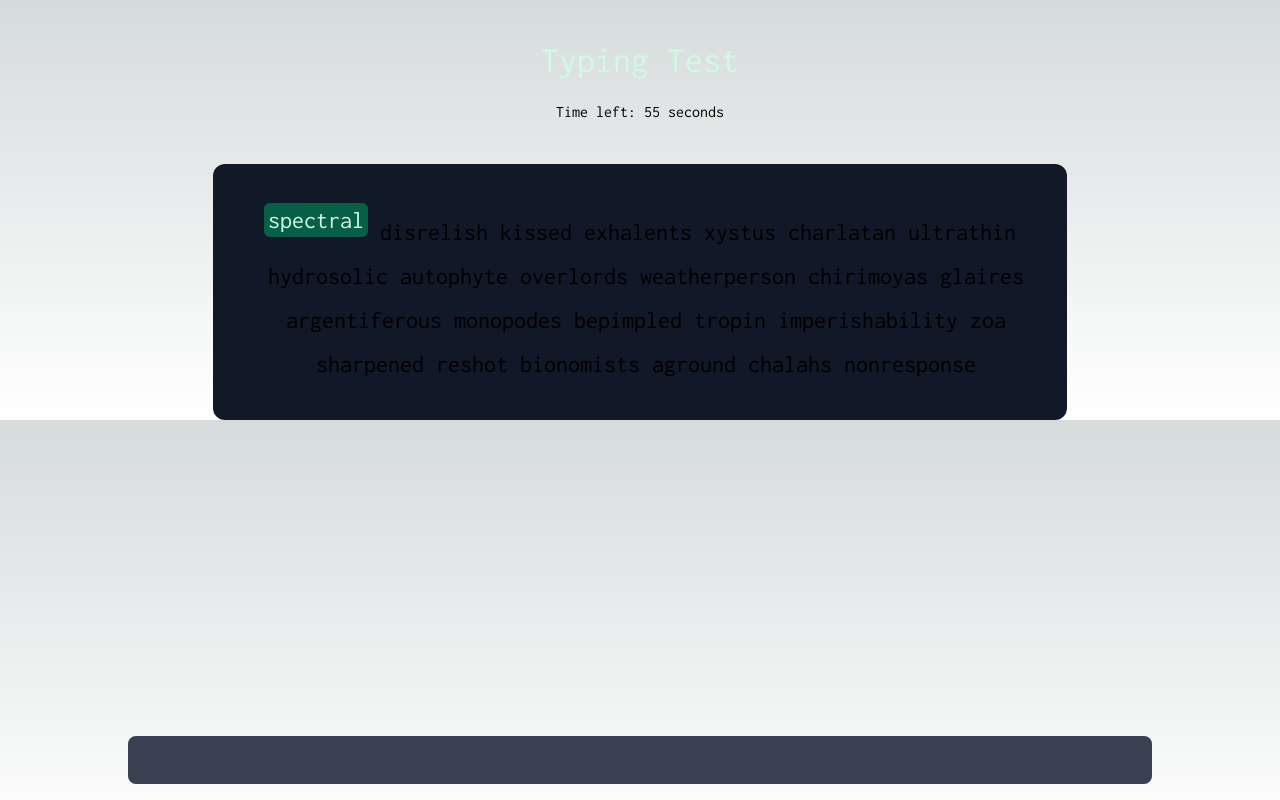
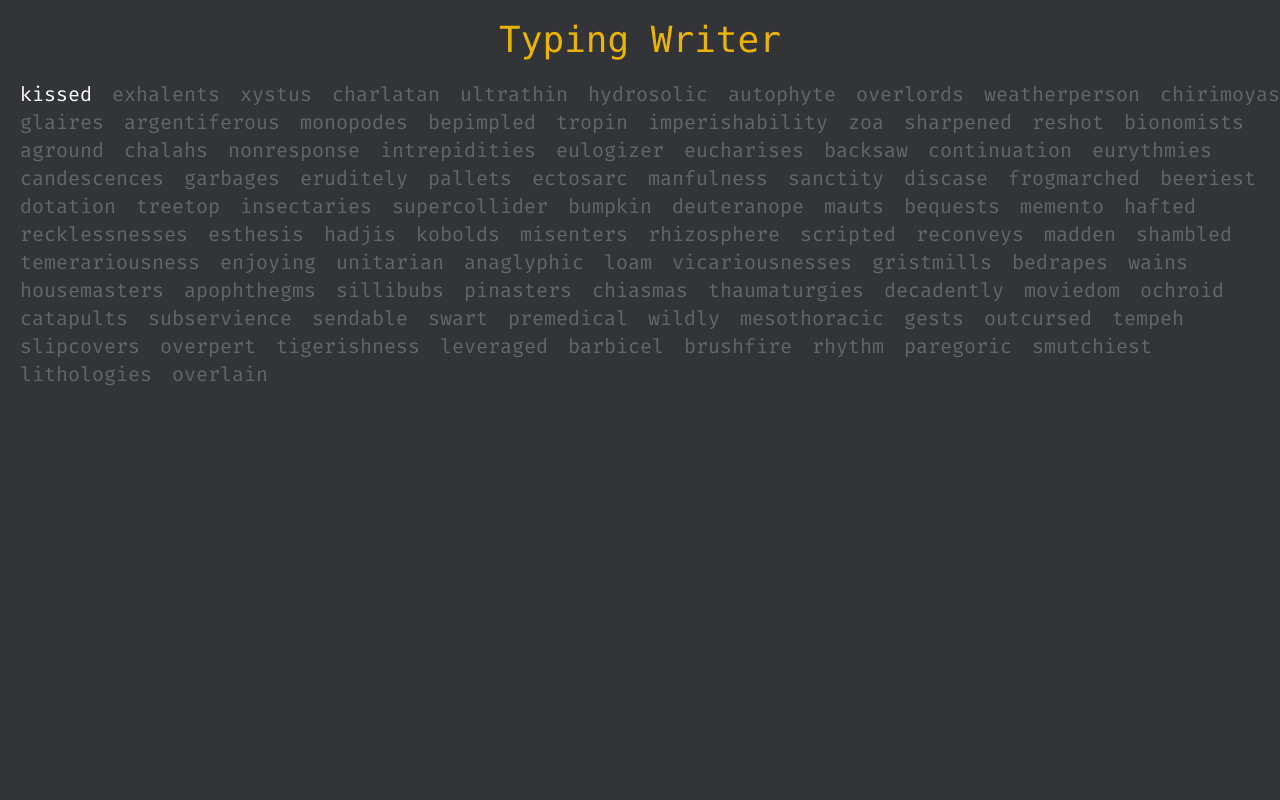
Before and after one commit to tnrajpara/typing-test-app, a Next.js app: page / in a window 1280 px wide. Built offline with nearby package versions, Linux system fonts and the light colour scheme.

Commit message:
change whole container

```diff
--- /dev/null
+++ b/app/TypeBox.jsx
@@ -0,0 +1,81 @@
+"use client";
+import { useState, useRef, useEffect } from "react";
+import jsonArr from "./temp";
+import { Input } from "postcss";
+
+const TypeBox = () => {
+  const [inputValue, setInputValue] = useState("");
+  const [completed, setCompleted] = useState(false);
+  const [currentIndex, setCurrentIndex] = useState(0);
+  const [wrongWord, setWrongWord] = useState();
+
+  const handleInputChange = (e) => {
+    const { value } = e.target;
+    setInputValue(value);
+    if (value.toLowerCase() === jsonArr[currentIndex].text.toLowerCase()) {
+      if (currentIndex < jsonArr.length - 1) {
+        setCurrentIndex((prevIndex) => prevIndex + 1);
+        console.log(currentIndex);
+        setInputValue("");
+      } else {
+        setCompleted(true);
+      }
+    }
+  };
+
+  const inputRef = useRef(null);
+
+  useEffect(() => {
+    if (inputRef.current) {
+      inputRef.current.focus();
+    }
+  }, [currentIndex]);
+
+  return (
+    <div className="h-screen bg-[#323437]">
+      <h1 className="text-center text-4xl text-yellow-500 px-5 py-5 font-mono">
+        Typing Writer
+      </h1>
+
+      <div className="bg-[#323437]  flex items-center justify-center text-center text-[#d1d0c5]">
+        <div className="flex flex-wrap w-full">
+          {completed ? (
+            <div>All spellings completed!</div>
+          ) : (
+            <div>
+              <div className="flex flex-wrap ">
+                {jsonArr.map((word, index) => (
+                  <div key={index}>
+                    <p className="text-[#646669] text-xl">
+                      {word.text.split(" ").map((letter, i) => (
+                        <letter
+                          key={i}
+                          className={
+                            index === currentIndex
+                              ? "text-white ml-5"
+                              : "text-[#646669] ml-5 "
+                          }
+                        >
+                          {letter}
+                        </letter>
+                      ))}
+                    </p>
+                  </div>
+                ))}
+              </div>
+              <input
+                type="text"
+                value={inputValue}
+                onChange={handleInputChange}
+                ref={inputRef}
+                className="bg-[#323437] border-white outline-none w-11/12 p-2 mt-5"
+              />
+            </div>
+          )}
+        </div>
+      </div>
+    </div>
+  );
+};
+
+export default TypeBox;
--- a/app/globals.css
+++ b/app/globals.css
@@ -1,27 +1,3 @@
 @tailwind base;
 @tailwind components;
 @tailwind utilities;
-
-:root {
-  --foreground-rgb: 0, 0, 0;
-  --background-start-rgb: 214, 219, 220;
-  --background-end-rgb: 255, 255, 255;
-}
-
-@media (prefers-color-scheme: dark) {
-  :root {
-    --foreground-rgb: 255, 255, 255;
-    --background-start-rgb: 0, 0, 0;
-    --background-end-rgb: 0, 0, 0;
-  }
-}
-
-body {
-  color: rgb(var(--foreground-rgb));
-  background: linear-gradient(
-      to bottom,
-      transparent,
-      rgb(var(--background-end-rgb))
-    )
-    rgb(var(--background-start-rgb));
-}
--- a/app/layout.js
+++ b/app/layout.js
@@ -1,7 +1,7 @@
 import "./globals.css";
-import { Inconsolata, Kanit, PT_Sans } from "next/font/google";
+import { Fira_Code } from "next/font/google";
 
-const inter = Inconsolata({ subsets: ["latin"] });
+const inter = Fira_Code({ subsets: ["latin"] });
 
 export const metadata = {
   title: "Create Next App",
--- a/app/page.js
+++ b/app/page.js
@@ -1,107 +1,12 @@
-"use client";
-import React, { useEffect, useState } from "react";
-import jsonArr from "./temp";
+import React from "react";
+import TypeBox from "./TypeBox";
 
-const Page = () => {
-  const [word, setWord] = useState("");
-  const [copyArr, setCopyArr] = useState(jsonArr);
-  const [wordIndex, setWordIndex] = useState(0);
-  const [correctWords, setCorrectWords] = useState(0);
-  const [loadedWords, setLoadedWords] = useState(25);
-  const [timer, setTimer] = useState(60); // 60 seconds timer
-
-  const handleInputChange = (e) => {
-    const userInput = e.target.value.trim();
-    setWord(userInput);
-
-    if (userInput === copyArr[wordIndex].text) {
-      setWordIndex(wordIndex + 1);
-      setCorrectWords(correctWords + 1);
-      setWord("");
-
-      if (correctWords + 1 === loadedWords) {
-        setCopyArr((prevCopyArr) => [
-          ...prevCopyArr,
-          ...jsonArr.slice(loadedWords, loadedWords + 25),
-        ]);
-        setLoadedWords(loadedWords + 25);
-      }
-    }
-  };
-
-  useEffect(() => {
-    if (timer > 0) {
-      const intervalId = setInterval(() => {
-        setTimer((prevTimer) => prevTimer - 1);
-      }, 1000);
-
-      return () => clearInterval(intervalId);
-    }
-  }, [timer]);
-
-  const renderWord = (word, index) => {
-    const isCurrentWord = index === wordIndex;
-    const isCorrect = index < wordIndex;
-    return (
-      <>
-        <div>
-          <span
-            key={word.id}
-            className={`${
-              isCurrentWord
-                ? "bg-emerald-800 p-1 text-emerald-100 text-2xl rounded-md"
-                : isCorrect
-                ? "text-emerald-50"
-                : ""
-            } `}
-          >
-            {word.text}
-          </span>
-        </div>
-      </>
-    );
-  };
-
+const page = () => {
   return (
-    <div className="flex justify-center items-center flex-col">
-      <h1 className="space-y-5 mt-10 mb-10">
-        <span className="text-4xl text-emerald-100 text-center">
-          Typing Test
-        </span>
-        <p className="text-center ">Time left: {timer} seconds</p>
-      </h1>
-      <div className="flex flex-wrap bg-gray-900 p-10 w-2/3 rounded-xl space-x-3 space-y-3 justify-center text-2xl">
-        {copyArr
-          .slice(0, loadedWords)
-          .map((word, index) => renderWord(word, index))}
-      </div>
-      {timer === 0 && (
-        <div className="absolute top-0 left-0 w-full h-full bg-gray-900 bg-opacity-50 flex justify-center items-center">
-          <div className="bg-gray-800 p-5 rounded-md">
-            <p className="text-2xl text-emerald-100">
-              Your score is {correctWords}
-            </p>
-            <button
-              className="bg-emerald-800 text-emerald-100 p-2 rounded-md mt-3"
-              onClick={() => {
-                setTimer(60);
-                setWordIndex(0);
-                setCorrectWords(0);
-              }}
-            >
-              Try again
-            </button>
-          </div>
-        </div>
-      )}
-      <input
-        type="text"
-        value={word}
-        onChange={handleInputChange}
-        className="bg-text-100 p-2 w-4/5 fixed bottom-4 bg-gray-700 rounded-lg text-2xl text-emerald-100"
-      />
+    <div>
+      <TypeBox />
     </div>
   );
 };
 
-export default Page;
+export default page;
--- a/app/temp.js
+++ b/app/temp.js
@@ -1,6 +1,4 @@
 let arr = [
-  "spectral",
-  "disrelish",
   "kissed",
   "exhalents",
   "xystus",
@@ -99,6 +97,9 @@ let arr = [
   "smutchiest",
   "lithologies",
   "overlain",
+];
+
+let arr2 = [
   "holidayers",
   "potshards",
   "sistrum",
@@ -196,6 +197,8 @@ let arr = [
   "boskiness",
   "outflanked",
   "sportscasters",
+];
+let arr3 = [
   "chloasma",
   "reductant",
   "veridicalities",
@@ -302,7 +305,7 @@ let arr = [
 ];
 
 const jsonArr = arr.map((word, index) => ({
-  id: index + 1,
+  id: index,
   text: word,
 }));
 
```
